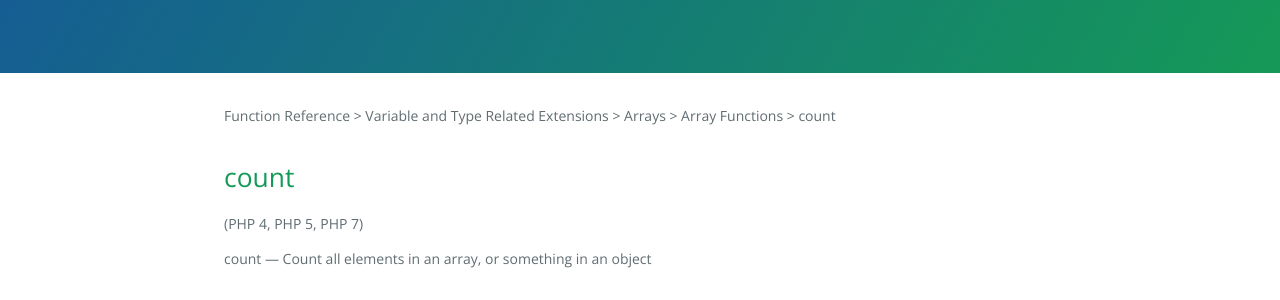
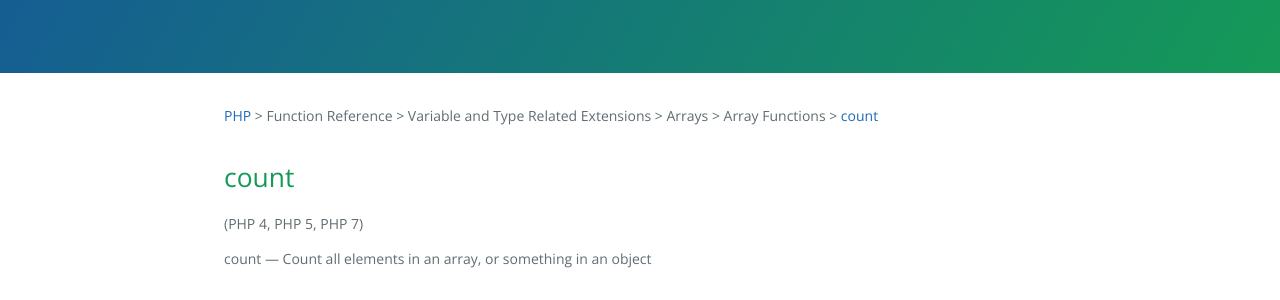
Before and after one commit to dhayalramk/dhayalramk.github.io, a Jekyll site: the page built from PHP/FuncationReference/VariableAndTypeRelatedExtensions/Arrays/ArrayFunctions/count.md, in a window 1280 px wide. Shown: the part 244-544 px from the top of the page. Built offline with Jekyll 4.4.1, drawn with Linux system fonts in a browser that asks for light colours; our own code applies the rules of GitHub Pages for plain Markdown files.

Commit message:
Adding links

```diff
--- a/PHP/FuncationReference/VariableAndTypeRelatedExtensions/Arrays/ArrayFunctions/count.md
+++ b/PHP/FuncationReference/VariableAndTypeRelatedExtensions/Arrays/ArrayFunctions/count.md
@@ -1,4 +1,4 @@
-Function Reference > Variable and Type Related Extensions > Arrays  > Array Functions > count
+[PHP](../../../../index.md) > Function Reference > Variable and Type Related Extensions > Arrays  > Array Functions > [count](count.md)
 
 ## count
 
```
